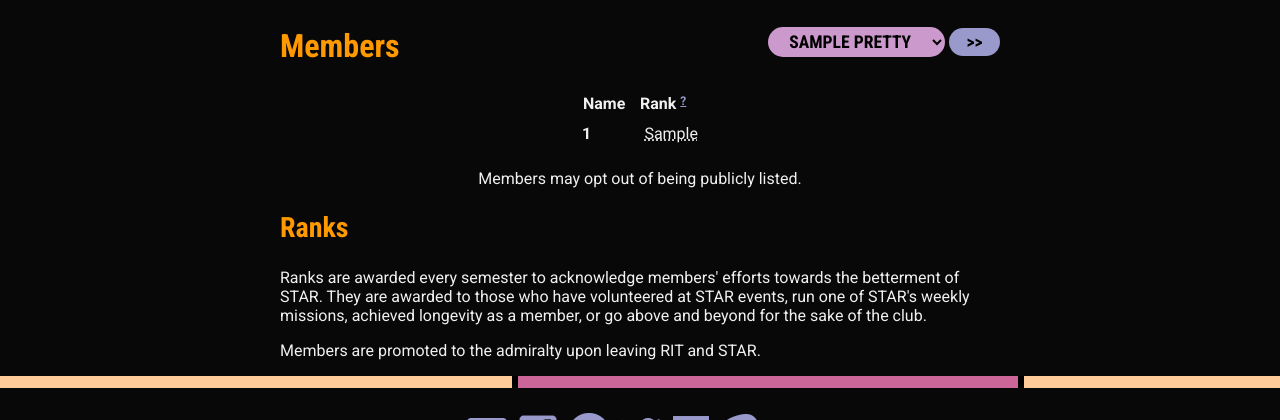
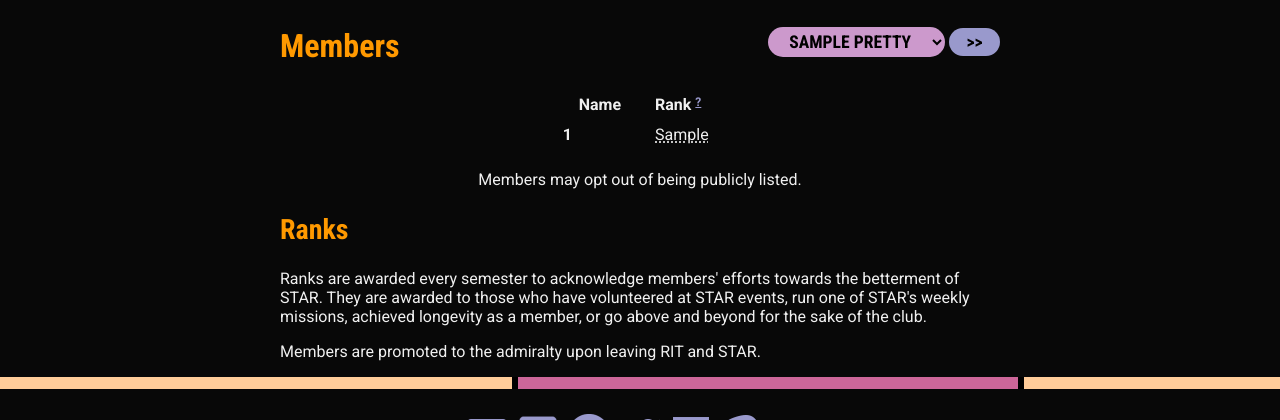
Before and after one commit to RITSTARClub/star-site, a Python web app: template templates/member_list.html in a window 1280 px wide. Shown: the part 155-575 px from the top of the page. Run offline with Jinja, Linux system fonts and the light colour scheme; the template is opened without the code that fills it: most values are stand-ins (such as "Sample title", 1, 10 or a date in 2020).

Commit message:
Left-align table headers

```diff
--- a/static/styles/tables.css
+++ b/static/styles/tables.css
@@ -7,6 +7,11 @@
 }
 	.bigListTable td {
 		padding: 0.5em 1em;
+	}
+	.bigListTable th {
+		font-weight: bold;
+		text-align: left;
+		padding: 0.1em 1em;
 	}
 	.simpleTable td:first-child,
 	.formTable td:first-child,
```
